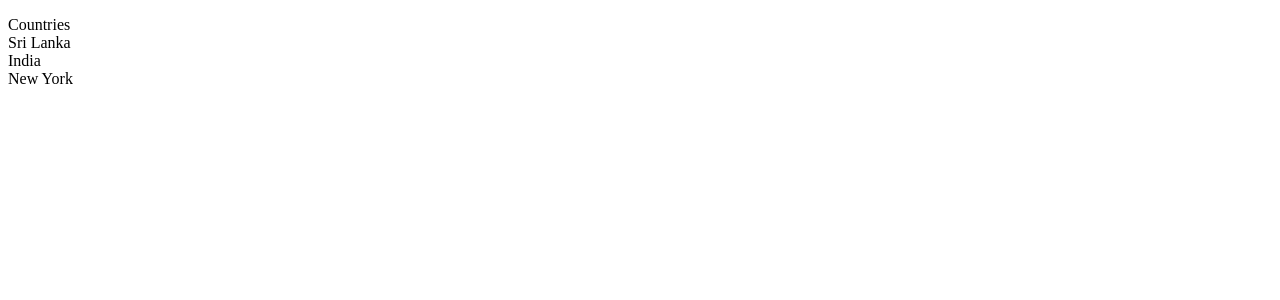
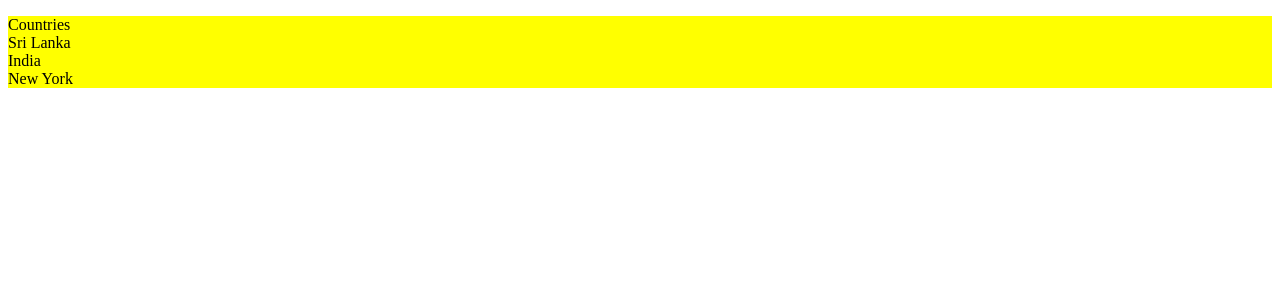
Before and after one commit to SasmithaHiram/React-Journey, a React (Vite) app: page / in a window 1280 px wide. Shown: the top 300 px of the page. Built offline with nearby package versions, Linux system fonts and the light colour scheme.

Commit message:
CSS Modules

```diff
--- a/src/components/ListGroup/ListGroup.module.css
+++ b/src/components/ListGroup/ListGroup.module.css
@@ -2,3 +2,7 @@
   list-style: none;
   padding: 0;
 }
+
+.container {
+  background-color: yellow;
+}
--- a/src/components/ListGroup/ListGroup.tsx
+++ b/src/components/ListGroup/ListGroup.tsx
@@ -12,7 +12,7 @@
 
   return (
     <>
-      <ul className={styles.listGroup}>
+      <ul className={[styles.listGroup, styles.container].join(" ")}>
         <li className="list-group-item" aria-current="true">
           {heading}
         </li>
```
